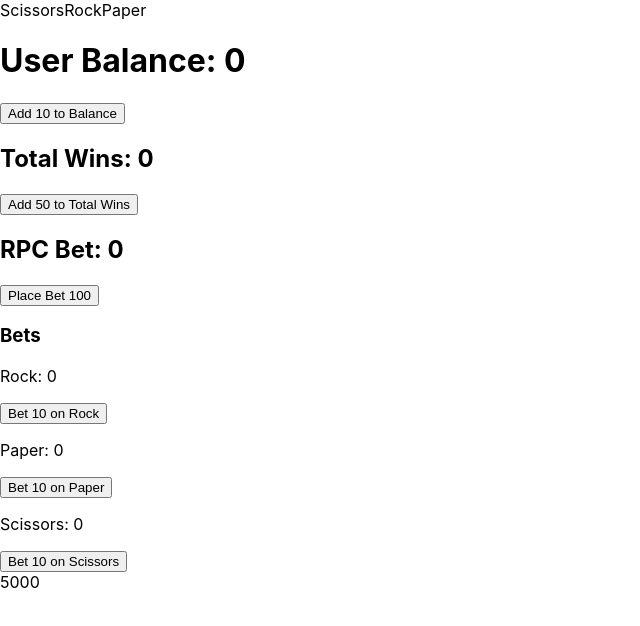
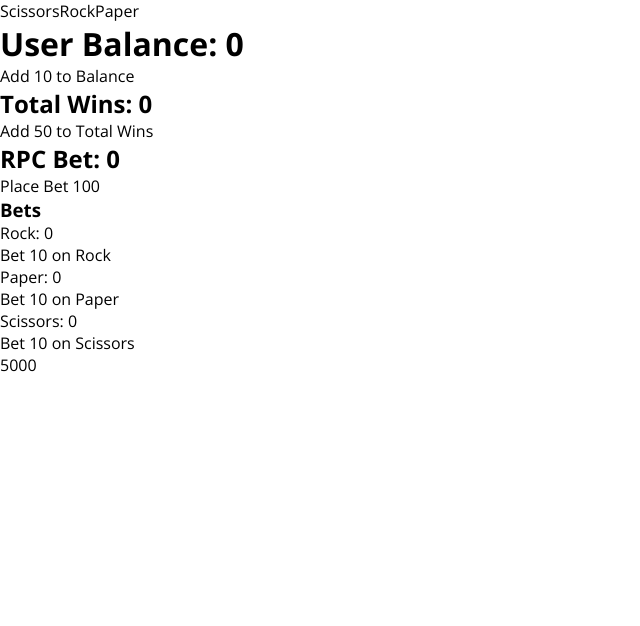
Before and after one commit to ViktorIukhlin/bombay-live, a React (Create React App) app: page / in a window 1280 px wide. Shown: the top 626 px of the page, without its empty margins (0-640 px from the left). Built offline with nearby package versions, Linux system fonts and the light colour scheme.

Commit message:
[chore] Added Fonts

```diff
--- a/public/index.html
+++ b/public/index.html
@@ -25,6 +25,12 @@
       Learn how to configure a non-root public URL by running `npm run build`.
     -->
         <title>React App</title>
+        <link rel="preconnect" href="https://fonts.googleapis.com" />
+        <link rel="preconnect" href="https://fonts.gstatic.com" crossorigin />
+        <link
+            href="https://fonts.googleapis.com/css2?family=Lora:ital,wght@0,400..700;1,400..700&family=Open+Sans:ital,wght@0,300..800;1,300..800&display=swap"
+            rel="stylesheet"
+        />
     </head>
     <body>
         <noscript>You need to enable JavaScript to run this app.</noscript>
@@ -38,6 +44,5 @@
 
       To begin the development, run `npm start` or `yarn start`.
       To create a production bundle, use `npm run build` or `yarn build`.
-    -->
-  </body>
+    --></body>
 </html>
--- /dev/null
+++ b/src/styles/_defaults.scss
@@ -0,0 +1,34 @@
+html * {
+    margin: 0;
+    font-family: "Open Sans", sans-serif;
+    -webkit-font-smoothing: antialiased;
+    -moz-osx-font-smoothing: grayscale;
+    box-sizing: border-box;
+}
+
+a {
+    color: inherit;
+    text-decoration: none;
+    cursor: pointer;
+}
+
+a:hover {
+    color: inherit;
+    text-decoration: none;
+}
+
+li,
+ul {
+    list-style: none;
+    margin: 0;
+    padding: 0;
+}
+
+button {
+    margin: 0;
+    padding: 0;
+    border: 0;
+    background: transparent;
+    font-size: inherit;
+    cursor: pointer;
+}
--- a/src/styles/index.scss
+++ b/src/styles/index.scss
@@ -1,13 +1 @@
-body {
-  margin: 0;
-  font-family: -apple-system, BlinkMacSystemFont, 'Segoe UI', 'Roboto', 'Oxygen',
-    'Ubuntu', 'Cantarell', 'Fira Sans', 'Droid Sans', 'Helvetica Neue',
-    sans-serif;
-  -webkit-font-smoothing: antialiased;
-  -moz-osx-font-smoothing: grayscale;
-}
-
-code {
-  font-family: source-code-pro, Menlo, Monaco, Consolas, 'Courier New',
-    monospace;
-}
+@import "defaults";
```
Also changed, not shown: src/styles/_colors.scss (added, +17 -0 lines). Lines whose indentation alone changed are shown as unchanged.
